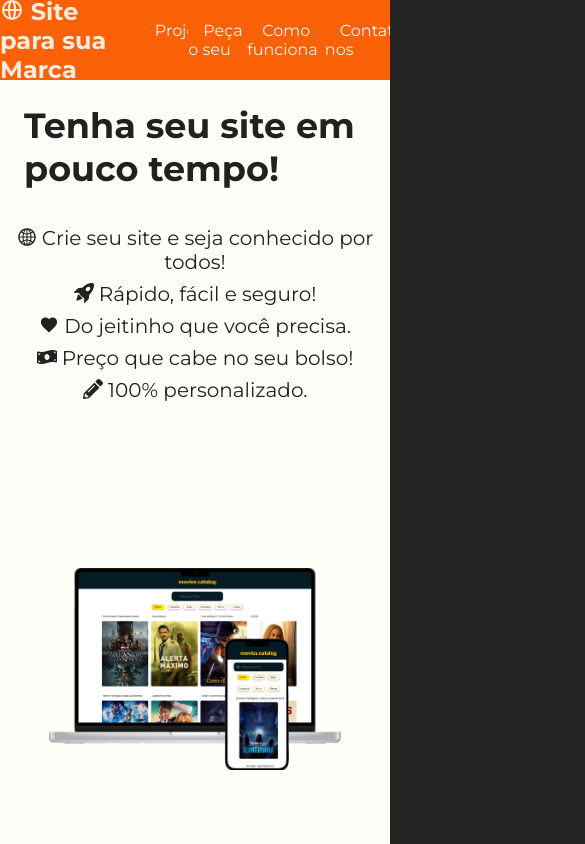
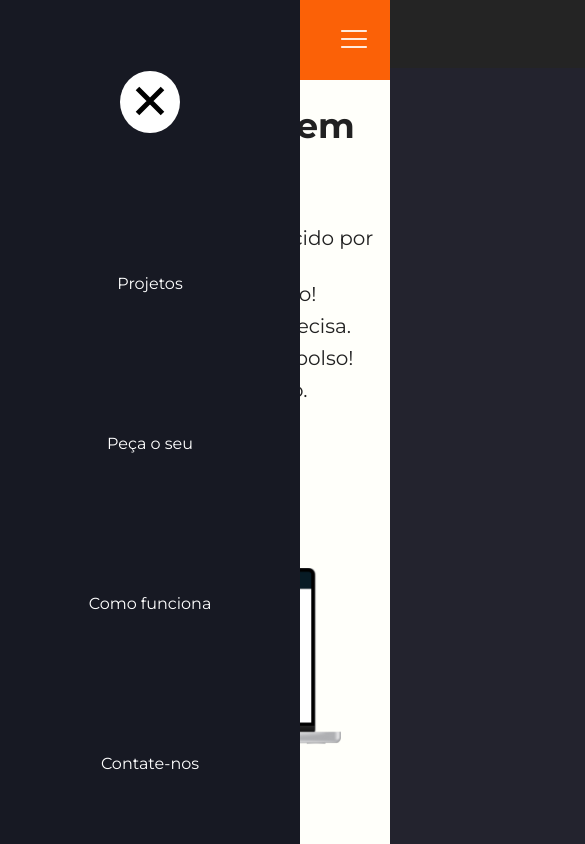
Before and after one commit to MarcusMix/page-web, a React (Vite) app: page / in a window 390 px wide. Shown: the top 844 px of the page, 585 px wide, since content can reach past the window. Built offline with nearby package versions, Linux system fonts and the light colour scheme.

Commit message:
feat: mobile menu in navbar configuration

```diff
--- a/src/components/navbar/navbar.jsx
+++ b/src/components/navbar/navbar.jsx
@@ -1,9 +1,18 @@
-import { NavbarContainer, NavbarItems } from "./navbar.styles";
+import { NavbarContainer, NavbarItems, MobileMenu } from "./navbar.styles";
 import { NavLink } from "react-router-dom";
 
 import { HiOutlineGlobeAlt } from "react-icons/hi";
+import { RxHamburgerMenu } from "react-icons/rx";
+
+import { useState } from "react";
+
+import Sidebar from "../sidebar/sidebar";
 
 const Navbar = () => {
+	const [sidebar, setSidebar] = useState(false);
+
+	const showSidebar = () => setSidebar(!sidebar);
+
 	return (
 		<NavbarContainer>
 			<h1>
@@ -23,6 +32,10 @@ const Navbar = () => {
 					<a href="#contact">Contate-nos</a>
 				</p>
 			</NavbarItems>
+			<MobileMenu>
+				<RxHamburgerMenu size={30} onClick={showSidebar} />
+				{!sidebar && <Sidebar active={setSidebar}/>}
+			</MobileMenu>
 		</NavbarContainer>
 	);
 };
--- a/src/components/navbar/navbar.styles.js
+++ b/src/components/navbar/navbar.styles.js
@@ -27,6 +27,31 @@ export const NavbarItems = styled.div`
 
 	:hover {
 		text-decoration: underline;
-		color: #FED766;
+		color: #fed766;
+	}
+
+	@media (max-width: 999px) {
+		position: absolute;
+		top: 8vh;
+		right: 0;
+		width: 50vw;
+		height: 92vh;
+		background-color: #23232e;
+		flex-direction: column;
+		justify-content: space-around;
+		transform: translateX(100%);
+
+		& a {
+			opacity: 0;
+		}
 	}
 `;
+
+export const MobileMenu = styled.div`
+	display: none;
+	cursor: pointer;
+
+	@media (max-width: 999px) {
+		display: block;
+	}
+`;
```
